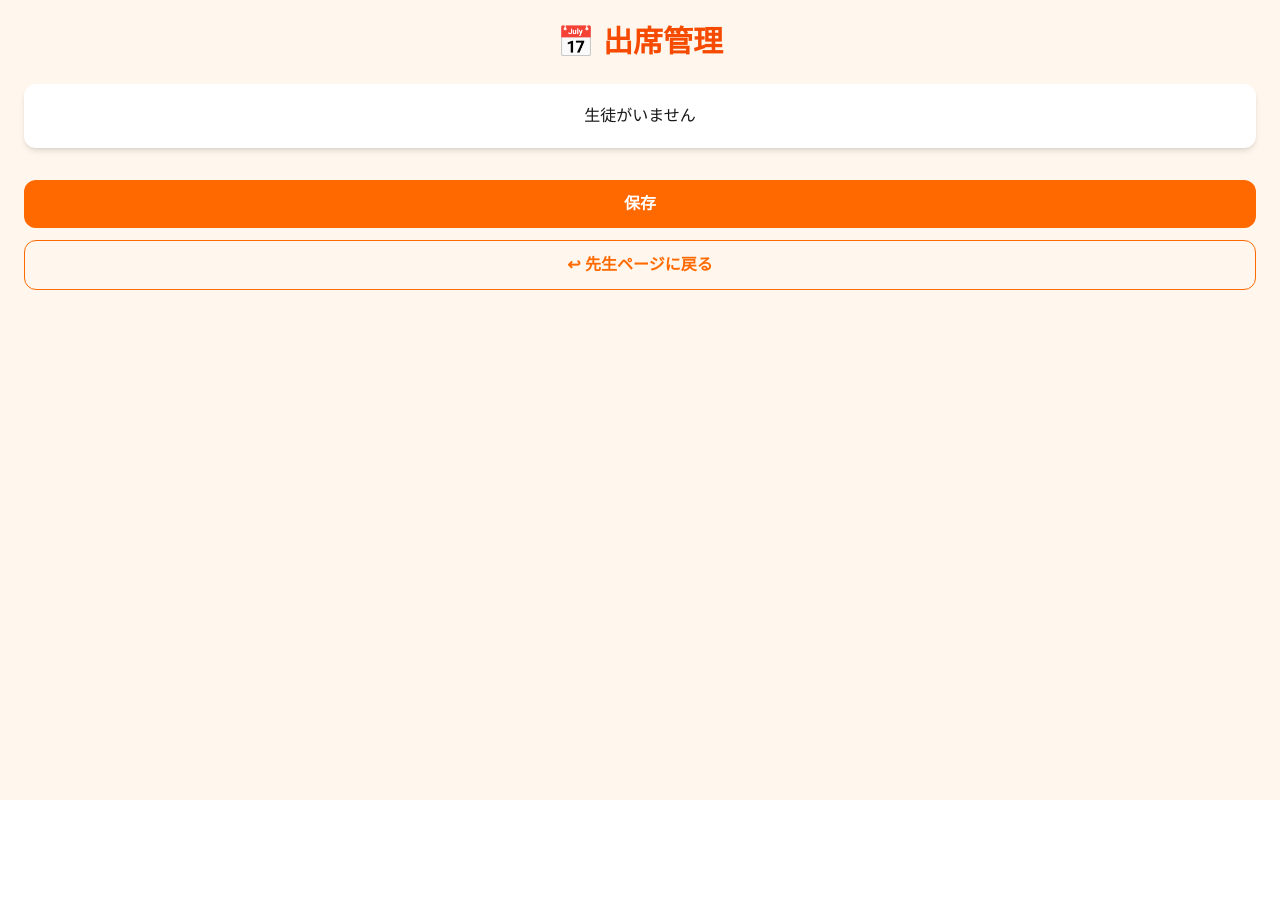
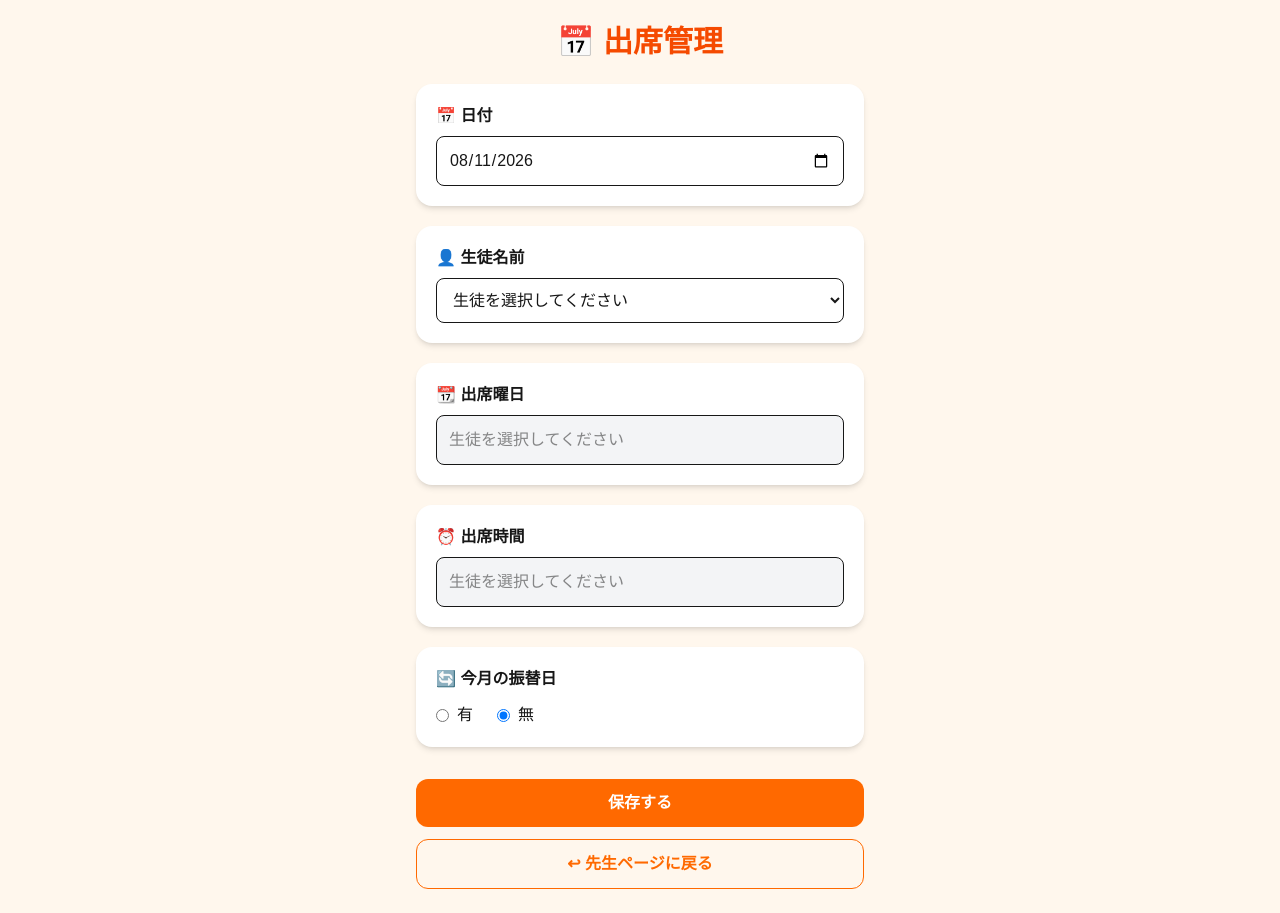
Before and after one commit to Nanoka0717/raise_soroban, a Next.js app: page /teacher/attendance in a window 1280 px wide. Before the commit the page ends 800 px from the top, so only its background shows below. Built offline with nearby package versions, Linux system fonts and the light colour scheme.

Commit message:
出席管理を更新

```diff
--- a/src/app/teacher/attendance/page.tsx
+++ b/src/app/teacher/attendance/page.tsx
@@ -3,136 +3,336 @@
 import { useEffect, useState } from "react";
 import Link from "next/link";
 
+type Student = {
+  name: string;
+  phone?: string;
+  grade?: string;
+  day?: string;
+  time?: string;
+};
+
+type AttendanceData = {
+  date: string;
+  studentName: string;
+  day: string;
+  time: string;
+  transfer: "有" | "無";
+  transferText: string;
+};
+
 export default function AttendancePage() {
-  const [students, setStudents] = useState<any[]>([]);
-  const [attendance, setAttendance] = useState<any>({});
+  const [students, setStudents] = useState<Student[]>([]);
+
+  const [date, setDate] = useState("");
+
+  const [selectedStudent, setSelectedStudent] =
+    useState("");
+
+  const [selectedDay, setSelectedDay] =
+    useState("");
+
+  const [selectedTime, setSelectedTime] =
+    useState("");
+
+  const [transfer, setTransfer] =
+    useState<"有" | "無">("無");
+
+  const [transferText, setTransferText] =
+    useState("");
 
   useEffect(() => {
-    const savedStudents = JSON.parse(
-      localStorage.getItem("reservations") || "[]"
+    // 生徒一覧を取得
+    const savedStudents: Student[] = JSON.parse(
+      localStorage.getItem("students") || "[]"
     );
 
     setStudents(savedStudents);
 
-    const savedAttendance = JSON.parse(
-      localStorage.getItem("attendance") || "{}"
+    // 今日の日付を入れる
+    const today = new Date();
+
+    const year = today.getFullYear();
+    const month = String(
+      today.getMonth() + 1
+    ).padStart(2, "0");
+    const day = String(
+      today.getDate()
+    ).padStart(2, "0");
+
+    setDate(`${year}-${month}-${day}`);
+  }, []);
+
+  // 生徒を選択したとき
+  const handleStudentChange = (
+    name: string
+  ) => {
+    setSelectedStudent(name);
+
+    const student = students.find(
+      (student) =>
+        student.name === name
     );
 
-    setAttendance(savedAttendance);
-  }, []);
+    if (student) {
+      setSelectedDay(
+        student.day || ""
+      );
 
-  const updateAttendance = (
-    name: string,
-    status: "出席" | "欠席"
-  ) => {
-    setAttendance({
-      ...attendance,
-      [name]: status,
-    });
+      setSelectedTime(
+        student.time || ""
+      );
+    } else {
+      setSelectedDay("");
+      setSelectedTime("");
+    }
   };
 
+  // 保存
   const saveAttendance = () => {
+    if (!date) {
+      alert("日付を選択してください");
+      return;
+    }
+
+    if (!selectedStudent) {
+      alert("生徒を選択してください");
+      return;
+    }
+
+    if (!selectedDay) {
+      alert("出席曜日を確認してください");
+      return;
+    }
+
+    if (!selectedTime) {
+      alert("出席時間を確認してください");
+      return;
+    }
+
+    if (
+      transfer === "有" &&
+      !transferText.trim()
+    ) {
+      alert("振替内容を入力してください");
+      return;
+    }
+
+    const savedAttendance: AttendanceData[] =
+      JSON.parse(
+        localStorage.getItem("attendance") ||
+          "[]"
+      );
+
+    const newAttendance: AttendanceData = {
+      date,
+      studentName: selectedStudent,
+      day: selectedDay,
+      time: selectedTime,
+      transfer,
+      transferText:
+        transfer === "有"
+          ? transferText
+          : "",
+    };
+
     localStorage.setItem(
       "attendance",
-      JSON.stringify(attendance)
+      JSON.stringify([
+        ...savedAttendance,
+        newAttendance,
+      ])
     );
 
-    alert("出席状況を保存しました！");
+    alert("出席情報を保存しました！");
   };
 
   return (
     <main className="min-h-screen bg-orange-50 p-6">
 
-      <h1 className="text-3xl font-bold text-orange-600 text-center mb-6">
+      <div className="mx-auto max-w-md">
+
+        <h1 className="mb-6 text-center text-3xl font-bold text-orange-600">
           📅 出席管理
         </h1>
 
-      <div className="space-y-4">
+        <div className="space-y-5">
 
-        {students.length === 0 ? (
-          <div className="bg-white rounded-xl shadow-md p-5 text-center">
-            生徒がいません
+          {/* 日付 */}
+          <div className="rounded-2xl bg-white p-5 shadow-md">
+
+            <label className="mb-2 block font-bold">
+              📅 日付
+            </label>
+
+            <input
+              type="date"
+              value={date}
+              onChange={(e) =>
+                setDate(e.target.value)
+              }
+              className="w-full rounded-lg border p-3"
+            />
+
           </div>
-        ) : (
-          students.map((student, index) => (
-            <div
-              key={index}
-              className="bg-white rounded-xl shadow-md p-5"
+
+          {/* 生徒名前 */}
+          <div className="rounded-2xl bg-white p-5 shadow-md">
+
+            <label className="mb-2 block font-bold">
+              👤 生徒名前
+            </label>
+
+            <select
+              value={selectedStudent}
+              onChange={(e) =>
+                handleStudentChange(
+                  e.target.value
+                )
+              }
+              className="w-full rounded-lg border p-3"
             >
 
-              <h2 className="text-xl font-bold">
-                {student.name}さん
-              </h2>
+              <option value="">
+                生徒を選択してください
+              </option>
 
-              {/* 出席状況を表示 */}
-              <div className="mt-3 rounded-lg bg-gray-50 p-4 text-center">
-                <p className="text-sm text-gray-500">
-                  今日の出席状況
+              {students.map(
+                (student, index) => (
+                  <option
+                    key={index}
+                    value={student.name}
+                  >
+                    {student.name}
+                  </option>
+                )
+              )}
+
+            </select>
+
+          </div>
+
+          {/* 出席曜日 */}
+          <div className="rounded-2xl bg-white p-5 shadow-md">
+
+            <label className="mb-2 block font-bold">
+              📆 出席曜日
+            </label>
+
+            <input
+              type="text"
+              value={selectedDay}
+              readOnly
+              placeholder="生徒を選択してください"
+              className="w-full rounded-lg border bg-gray-100 p-3"
+            />
+
+          </div>
+
+          {/* 出席時間 */}
+          <div className="rounded-2xl bg-white p-5 shadow-md">
+
+            <label className="mb-2 block font-bold">
+              ⏰ 出席時間
+            </label>
+
+            <input
+              type="text"
+              value={selectedTime}
+              readOnly
+              placeholder="生徒を選択してください"
+              className="w-full rounded-lg border bg-gray-100 p-3"
+            />
+
+          </div>
+
+          {/* 今月の振替日 */}
+          <div className="rounded-2xl bg-white p-5 shadow-md">
+
+            <p className="mb-3 font-bold">
+              🔄 今月の振替日
             </p>
 
-                <p
-                  className={`mt-1 text-2xl font-bold ${
-                    attendance[student.name] === "出席"
-                      ? "text-green-600"
-                      : attendance[student.name] === "欠席"
-                      ? "text-red-600"
-                      : "text-gray-400"
-                  }`}
-                >
-                  {attendance[student.name] || "未選択"}
-                </p>
+            <div className="flex gap-6">
+
+              <label className="flex items-center gap-2">
+                <input
+                  type="radio"
+                  name="transfer"
+                  value="有"
+                  checked={
+                    transfer === "有"
+                  }
+                  onChange={() =>
+                    setTransfer("有")
+                  }
+                />
+                有
+              </label>
+
+              <label className="flex items-center gap-2">
+                <input
+                  type="radio"
+                  name="transfer"
+                  value="無"
+                  checked={
+                    transfer === "無"
+                  }
+                  onChange={() =>
+                    setTransfer("無")
+                  }
+                />
+                無
+              </label>
+
             </div>
 
-              <div className="flex gap-3 mt-4">
+            {/* 振替ありの場合 */}
+            {transfer === "有" && (
 
-                <button
-                  onClick={() =>
-                    updateAttendance(student.name, "出席")
+              <div className="mt-4">
+
+                <label className="mb-2 block text-sm font-bold text-gray-600">
+                  振替内容
+                </label>
+
+                <input
+                  type="text"
+                  value={transferText}
+                  onChange={(e) =>
+                    setTransferText(
+                      e.target.value
+                    )
                   }
-                  className={`px-4 py-2 rounded-lg text-white ${
-                    attendance[student.name] === "出席"
-                      ? "bg-green-600"
-                      : "bg-green-400"
-                  }`}
-                >
-                  出席
-                </button>
+                  placeholder="例：8月25日16:00 → 8月27日17:10"
+                  className="w-full rounded-lg border p-3"
+                />
 
-                <button
-                  onClick={() =>
-                    updateAttendance(student.name, "欠席")
-                  }
-                  className={`px-4 py-2 rounded-lg text-white ${
-                    attendance[student.name] === "欠席"
-                      ? "bg-red-600"
-                      : "bg-red-400"
-                  }`}
-                >
-                  欠席
-                </button>
+              </div>
+
+            )}
 
           </div>
 
         </div>
-          ))
-        )}
 
-      </div>
-
+        {/* 保存 */}
         <button
           onClick={saveAttendance}
-        className="w-full mt-8 bg-orange-500 text-white py-3 rounded-xl font-bold"
+          className="mt-8 w-full rounded-xl bg-orange-500 py-3 font-bold text-white"
         >
-        保存
+          保存する
         </button>
 
+        {/* 先生ページに戻る */}
         <Link
           href="/teacher/home"
-        className="block w-full mt-3 rounded-xl border border-orange-500 py-3 text-center font-bold text-orange-500"
+          className="mt-3 block w-full rounded-xl border border-orange-500 py-3 text-center font-bold text-orange-500"
         >
           ↩︎ 先生ページに戻る
         </Link>
 
+      </div>
+
     </main>
   );
 }
```
Also changed, not shown: src/app/students/new/parent/login/parent/contact/page.tsx (+56 -16 lines), src/app/students/new/parent/login/parent/page.tsx (+36 -18 lines), src/app/teacher/contact/page.tsx (+41 -6 lines), src/app/teacher/home/page.tsx (+60 -9 lines). Lines whose indentation alone changed are shown as unchanged.
